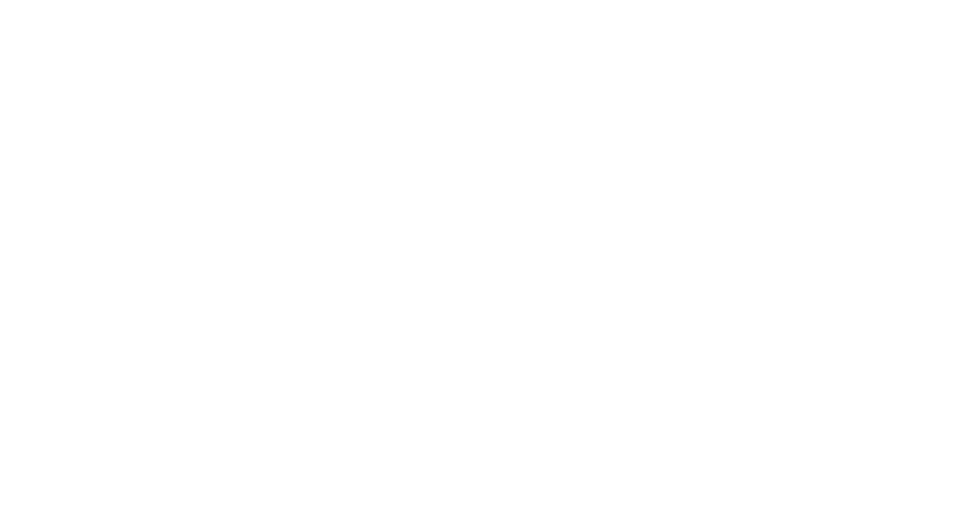
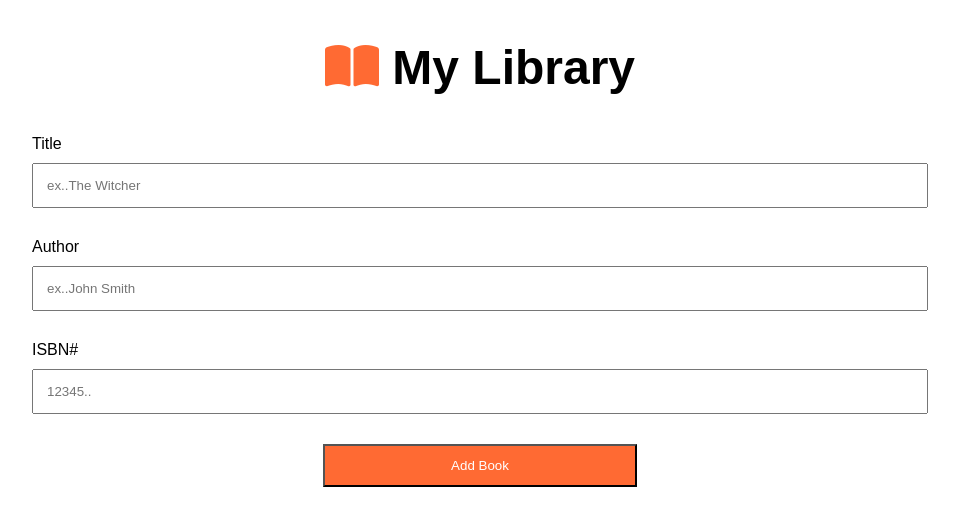
Before and after one commit to Banstein/My-Library, a plain HTML site: page index.html in a window 1280 px wide. Shown: the whole page, without its empty margins (160-1119 px from the left). Drawn offline with Linux system fonts and the light colour scheme.

Commit message:
Update files, set up website skeleton

```diff
--- a/index.html
+++ b/index.html
@@ -1,13 +1,30 @@
 <!DOCTYPE html>
 <html lang="en">
   <head>
-  <meta charset="UTF-8">
-  <meta http-equiv="X-UA-Compatible" content="IE=edge">
-  <meta name="viewport" content="width=device-width, initial-scale=1.0">
-  <link rel="stylesheet" href="style.css">
+    <meta charset="UTF-8" />
+    <meta http-equiv="X-UA-Compatible" content="IE=edge" />
+    <meta name="viewport" content="width=device-width, initial-scale=1.0" />
+    <script
+      src="https://kit.fontawesome.com/fcc58b05cb.js"
+      crossorigin="anonymous"
+    ></script>
+    <link rel="stylesheet" href="style.css" />
     <title>Document</title>
   </head>
+
   <body>
+    <div class="container">
+      <h1 class="address"><i class="fa-solid fa-book-open"></i> My Library</h1>
+    </div>
+    <form class="book-form">
+      <label for="title">Title</label>
+      <input type="text" id="title" placeholder="ex..The Witcher" />
+      <label for="author">Author</label>
+      <input type="text" id="author" placeholder="ex..John Smith" />
+      <label for="isbn">ISBN#</label>
+      <input type="text" id="isbn" placeholder="12345.." />
+      <button class="addBook" type="submit">Add Book</button>
+    </form>
     <script src="/main.js"></script>
   </body>
 </html>
--- a/style.css
+++ b/style.css
@@ -0,0 +1,38 @@
+* {
+  margin: 0;
+  padding: 0;
+  font-family: Arial, Helvetica, sans-serif;
+}
+.container {
+  text-align: center;
+  margin: 40px 0;
+  font-size: 1.5em;
+}
+i {
+  color: rgba(255, 69, 0, 0.8);
+}
+form {
+  display: flex;
+  flex-flow: column nowrap;
+  max-width: 70%;
+  margin: 20px auto;
+}
+form label {
+  margin-bottom: 10px;
+}
+form input {
+  margin-bottom: 30px;
+  padding: 13px;
+}
+button {
+  cursor: pointer;
+  background-color: rgba(255, 69, 0, 0.8);
+  color: white;
+  margin: auto;
+  width: 35%;
+  padding: 12px;
+}
+
+button:hover {
+  scale: (1.2, 1.2);
+}
```
Also changed, not shown: 1 other file. Lines whose indentation alone changed are shown as unchanged.
